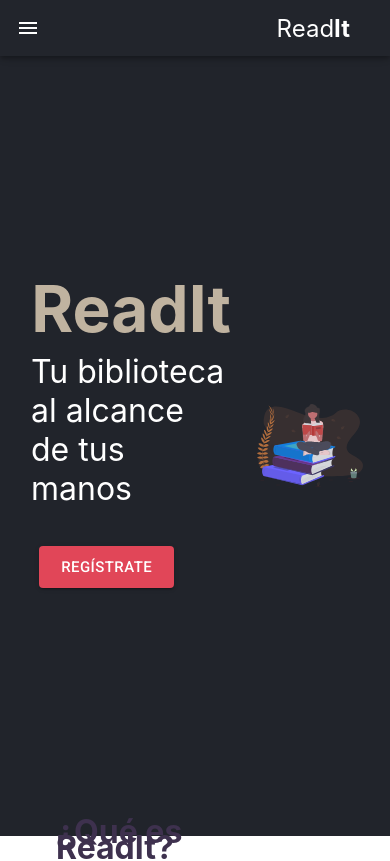
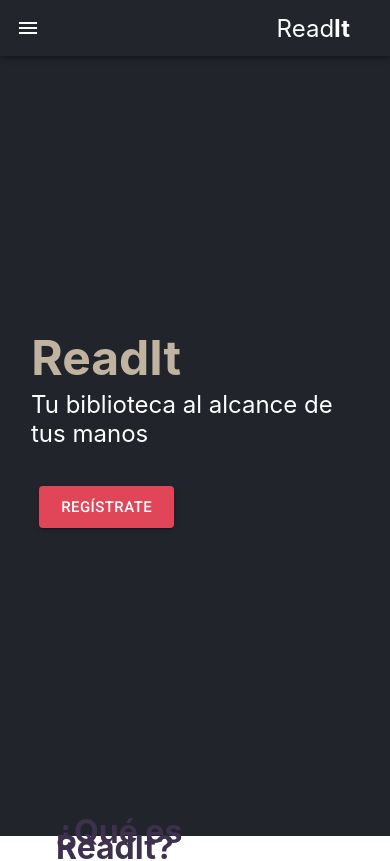
Before and after one commit to thehancode/ReadIt, a React (Create React App) app in the folder frontend/: page / in a window 390 px wide. Shown: the top 861 px of the page. Built offline with nearby package versions, Linux system fonts and the light colour scheme.

Commit message:
PreFinal

```diff
--- a/frontend/src/App.js
+++ b/frontend/src/App.js
@@ -19,7 +19,7 @@ function App() {
           <Switch>
             <Route exact path="/" component={HomeWithoutLogin} />
             <Route exact path="/login" component={LoginForm} />
-            <Route exact path="/registro" component={RegistroForm} />
+            <Route exact path="/register" component={RegistroForm} />
             <Route exact path="/home" component={HomePage} />
             <Route component={NotFound}></Route>
           </Switch>
--- a/frontend/src/components/HomeWithoutLogin.jsx
+++ b/frontend/src/components/HomeWithoutLogin.jsx
@@ -169,7 +169,7 @@ export const HomeWithoutLogin = () => {
                   <Button
                     variant="contained"
                     color="secondary"
-                    href="/registro"
+                    href="/register"
                     type="submit"
                     size="large"
                     className={classes.botonPersonalizado}
@@ -179,6 +179,7 @@ export const HomeWithoutLogin = () => {
                 </ThemeProvider>
               </div>
             </div>
+            <Hidden xsDown>
               <div className="home-slider-image">
                 <img
                   className="animate__animated animate__fadeIn animate__slower"
@@ -186,6 +187,7 @@ export const HomeWithoutLogin = () => {
                   alt="Persona leyendo un libro"
                 />
               </div>
+            </Hidden>
           </div>
           <Container maxWidth="xl" component="section" id="home-what-is-readit">
             <div className="home-what-is-readit">
@@ -211,6 +213,7 @@ export const HomeWithoutLogin = () => {
               </Fade>
             </div>
           </Container>
+          <Hidden mdDown>
           <Container maxWidth="xl" component="section" id="home-services" >
             <div className="home-services">
               <div className="home-services__text">
@@ -293,6 +296,7 @@ export const HomeWithoutLogin = () => {
               </div>
             </div>
           </Container>
+          </Hidden>
           <Footer />
         </main>
       </div>
--- a/frontend/src/components/LoginForm.jsx
+++ b/frontend/src/components/LoginForm.jsx
@@ -188,7 +188,7 @@ export const LoginForm = () => {
                 <p className={classes.linkRegister}>
                   ¿Aún no tienes cuenta?{" "}
                   <Link
-                    href="/registro"
+                    href="/register"
                     color="inherit"
                     className={classes.register}
                   >
--- a/frontend/src/index.css
+++ b/frontend/src/index.css
@@ -62,6 +62,8 @@ a:hover, a:focus {
   white-space: pre-wrap;
 }
 
+/* Formulario de Login y Registro */
+
 .backgroundYellow{
   background-color: hsl(50, 70%, 96%);
   width: 100vw;
@@ -103,6 +105,8 @@ a:hover, a:focus {
     width: 65%;
   }
 }
+
+/* Banner principal */
 
 .home-slider{
   background-color: #21242b;
@@ -146,6 +150,49 @@ a:hover, a:focus {
   width: 80%;
 }
 
+@media screen and (max-width: 1024px)  {
+  .home-slider-welcome--title{
+    font-size: 54px;
+  }
+  .home-slider-welcome--phrase{
+    font-size: 28px;
+  }
+}
+
+@media screen and (max-width: 720px)  {
+  .home-slider-welcome--title{
+    font-size: 42px;
+  }
+  .home-slider-welcome--phrase{
+    font-size: 24px;
+  }
+}
+
+@media screen and (max-width: 600px)  {
+  .home-slider-welcome{
+    width: 75%;
+  }
+  .home-slider-welcome--title{
+    font-size: 52px;
+  }
+  .home-slider-welcome--phrase{
+    font-size: 32px;
+  }
+}
+
+@media screen and (max-width: 450px)  {
+  .home-slider-welcome{
+    width: 80%;
+  }
+  .home-slider-welcome--title{
+    font-size: 48px;
+  }
+  .home-slider-welcome--phrase{
+    font-size: 24px;
+  }
+}
+
+/* Sección que es ReadIt */
 .home-what-is-readit{
   padding: 20px;
   height: calc(100vh - 64px);
```
Lines whose indentation alone changed are shown as unchanged.
